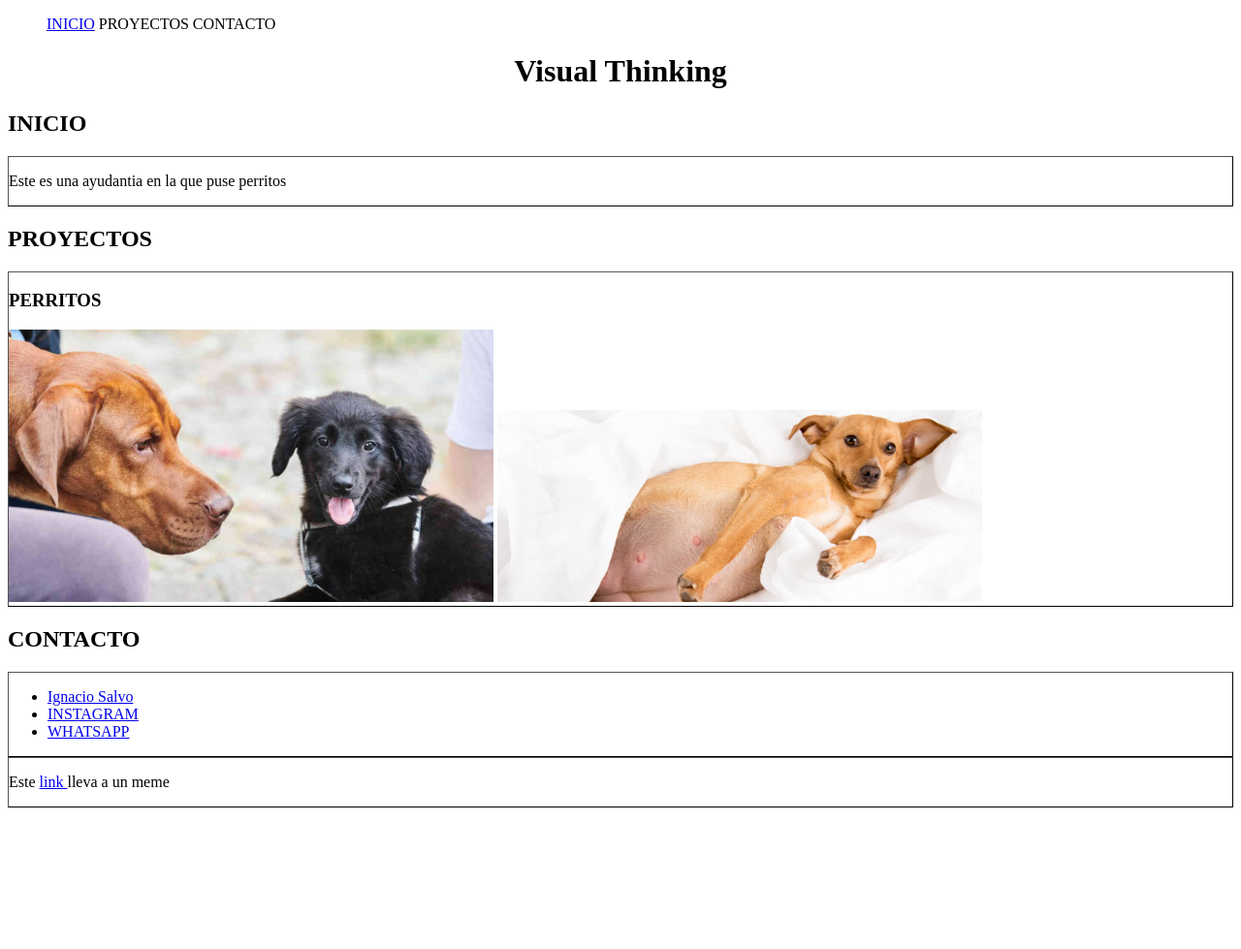
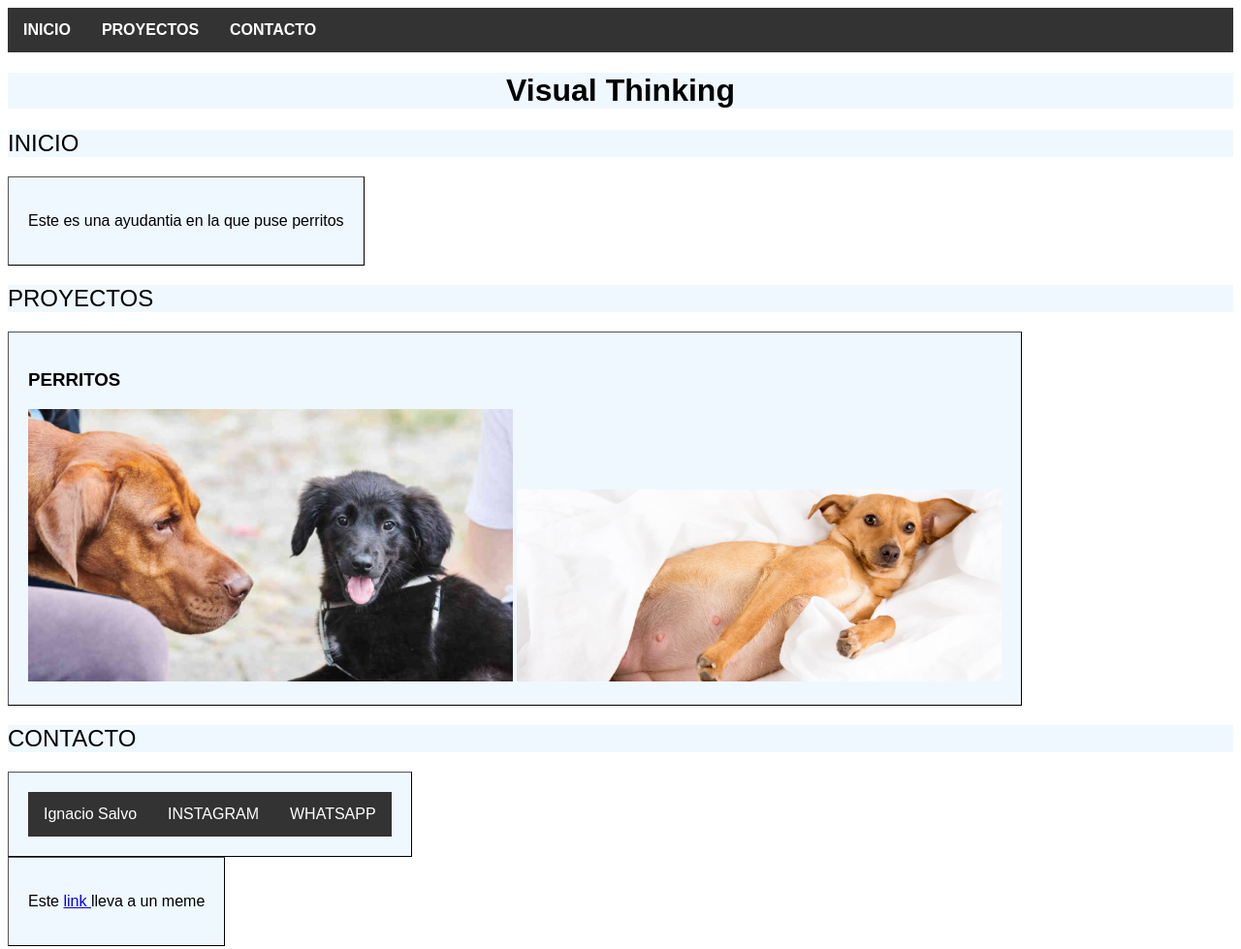
Before and after one commit to risalvo/ay03-salvo-ignacio, a plain HTML site: page index.html in a window 1280 px wide. Shown: the whole page at 97% size. Before the commit the page ends 841 px from the top, so only its background shows below. Drawn offline with Linux system fonts and the light colour scheme.

Commit message:
version3

```diff
--- /dev/null
+++ b/estilos.css
@@ -0,0 +1,75 @@
+
+
+body {font-family: Arial, "Helvetica", sans-serif;}
+#cabecera {
+    font-family: Arial, "Helvetica", sans-serif;
+    font-weight: bold;
+    text-align: center;
+
+
+
+
+}
+div {
+    border: 0.5px outset black;
+    text-align: left;
+    width: fit-content;
+    height: fit-content;
+    padding: 20px;
+    box-sizing: border-box ;
+    background-color: aliceblue;
+
+
+}
+
+
+#titulo1 {
+    font-family: Arial, "Helvetica", sans-serif;
+    font-weight: bold;
+    text-align: center;
+    background-color: aliceblue;
+    box-sizing: border-box;
+}
+#titulo2 {
+    font-family: Arial, "Helvetica", sans-serif;
+    font-weight: normal;
+    text-align: left;
+    background-color: aliceblue;
+    box-sizing: border-box;
+}#titulo3 {
+    font-family: Arial, "Helvetica", sans-serif;
+    font-weight: thin    ;
+    text-align: left;
+    background-color: aliceblue;
+    box-sizing: border-box;
+}
+
+ul {
+    list-style-type: none;
+    margin: 0;
+    padding: 0;
+    overflow: hidden;
+    background-color: #333;
+  }
+  li {
+    float: left;
+  }
+
+  li a {
+    display: block;
+    color: white;
+    text-align: center;
+    padding: 14px 16px;
+    text-decoration: none;
+  }
+
+  li a:hover {
+    background-color: #333;
+  }
+#parrafo1 {
+    font-family: Arial, "Helvetica", sans-serif;
+    font-weight:lighter    ;
+    text-align: left;
+    background-color: aliceblue;
+    box-sizing: border-box;
+}
--- a/index.html
+++ b/index.html
@@ -3,48 +3,39 @@
 <head>
 
         <meta charset="utf-8" />
+        <link href="estilos.css" rel="stylesheet"/>
         <title>Pensamiento Visual</title>
-<style>
-h1 {text-align: center;}
-h2 {text-align: left;}
-h3 {text-align: left;}
-.myDiv {
-  border: 1px outset black;
-  text-align: left;
-}
 
-</style>
 </head>
     <body>
-        <header>
-            <nav>
-                <ul>
-                    <il><a href="index.html">INICIO</a></il>
-                    <il>PROYECTOS</il>
+        <header id="cabecera">
 
-                    <il>CONTACTO</il>
+                <ul class="first">
+                    <li><a href="index.html">INICIO</a></li>
+                    <li><a href="index.html">PROYECTOS</a></li>
+                    <li><a href="index.html">CONTACTO</a></li>
                 </ul>
-              </nav>
+
             </header>
-        <h1>Visual Thinking</h1>
+        <h1 id="titulo1">Visual Thinking</h1>
 
 
-        <h2>INICIO</h2>
-        <div class="myDiv">
-        <p>Este es una ayudantia en la que puse perritos</p>
+        <h2 id="titulo2">INICIO</h2>
+        <div>
+        <p id="parrafo1">Este es una ayudantia en la que puse perritos</p>
         </div>
-        <h2>PROYECTOS</h2>
-        <div class="myDiv">
-            <h3>PERRITOS</h3>
+        <h2 id="titulo2">PROYECTOS</h2>
+        <div>
+            <h3 id="titulo3">PERRITOS</h3>
             <img src="foto1.jpg" alt="Girl in a jacket" width="500" >
             <img src="foto2.jpg" alt="Girl in a jacket" width="500" >
 
 
         </div>
-        <h2>CONTACTO</h2>
-        <div class="myDiv">
+        <h2 id="titulo2">CONTACTO</h2>
+        <div>
         <nav>
-            <ul>
+            <ul class="second">
                 <li><a href="https://www.facebook.com/ronald.n.salvo/">Ignacio Salvo</a></li>
                 <li><a href="https://www.instagram.com/rin.salvo/">INSTAGRAM</a></li>
                 <li><a href="https://wa.me/56973985062">WHATSAPP</a></li>
```
